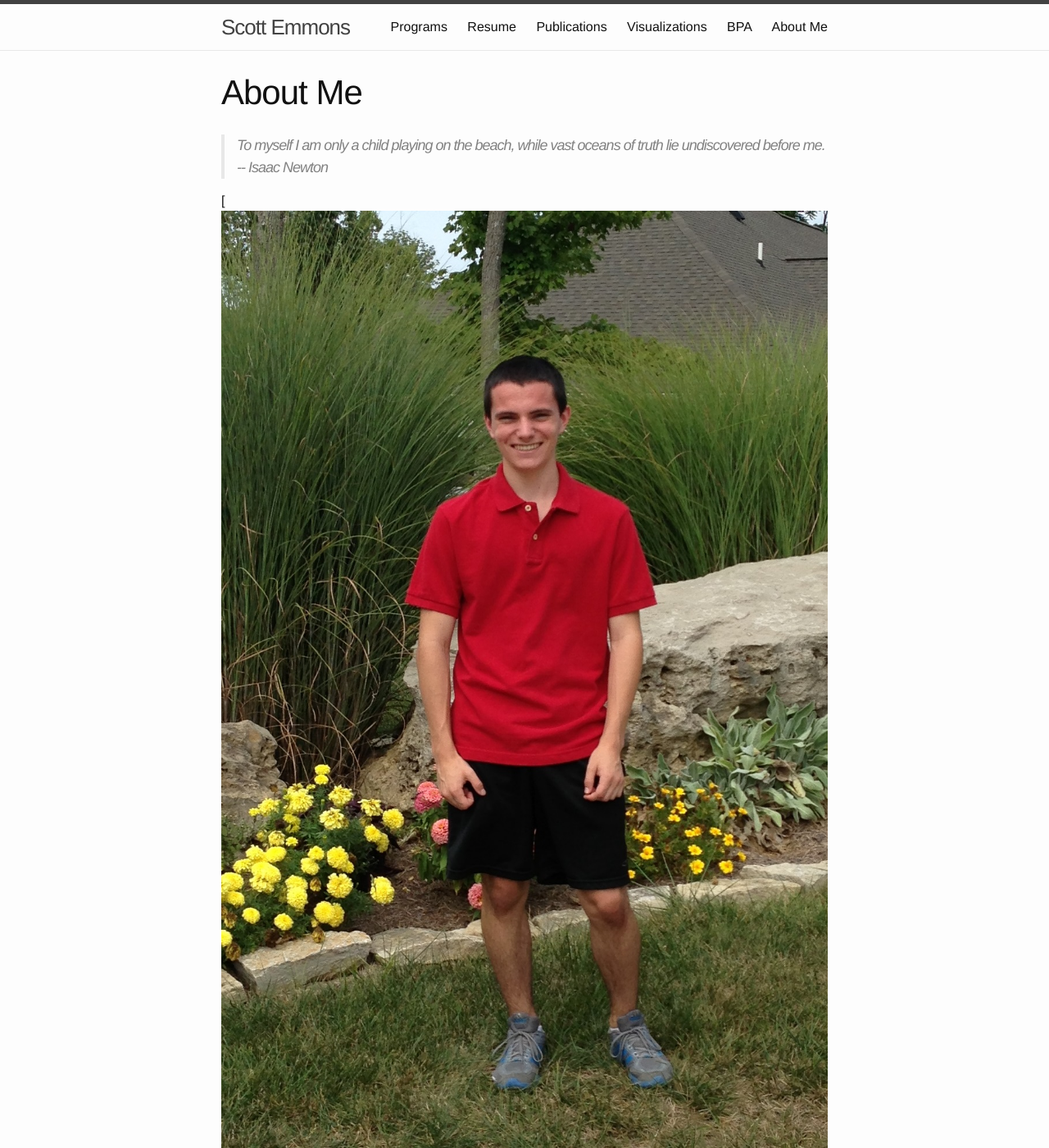
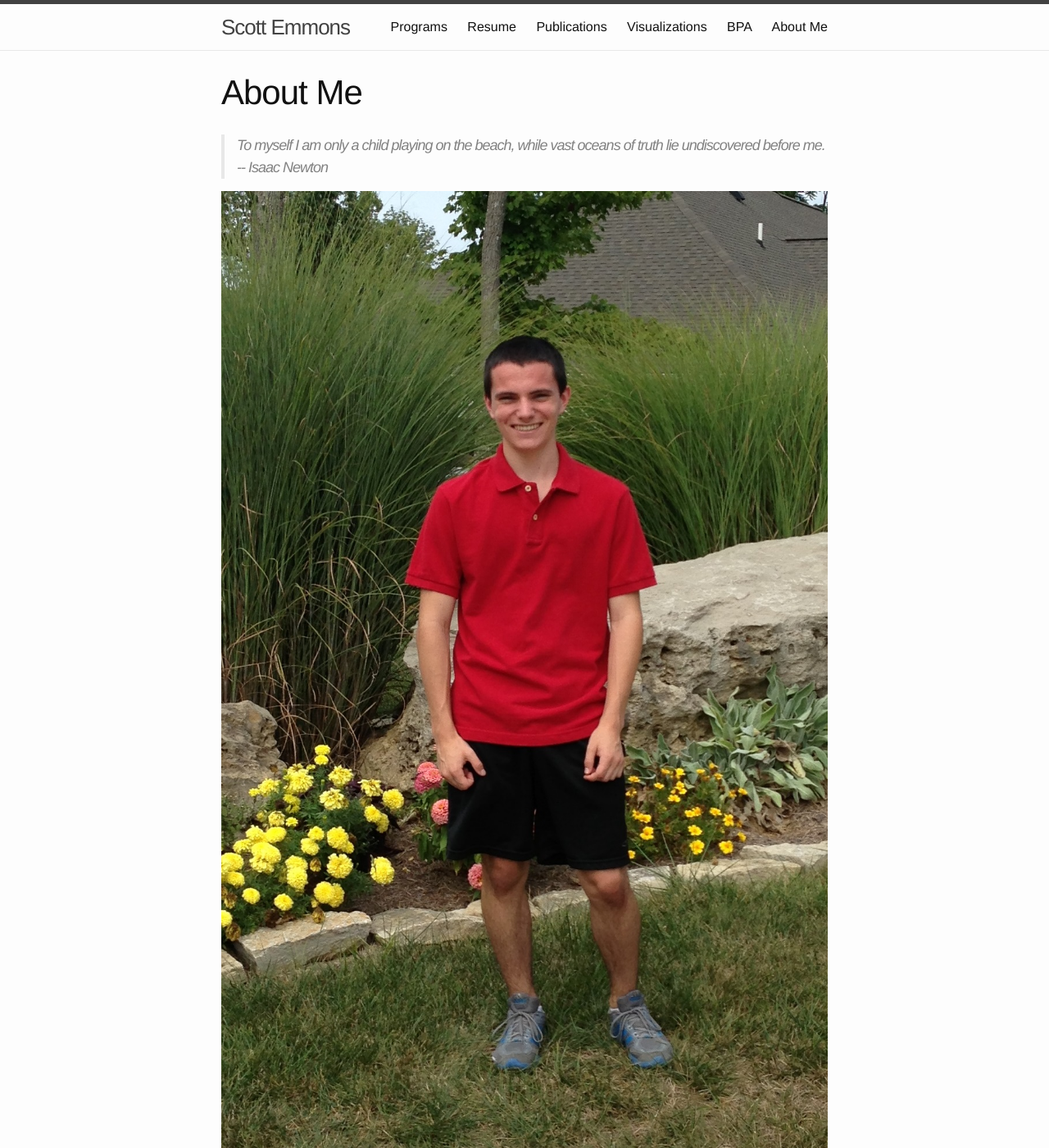
Before and after one commit to scottemmons/scottemmons.github.io, a Jekyll site: the page built from about-me/index.markdown, in a window 1280 px wide and 1400 px high. Shown: the whole window at 82% size. Built offline with Jekyll 4.4.1, drawn with Linux system fonts in a browser that asks for light colours.

Commit message:
removing extraneous braces

```diff
--- a/about-me/index.markdown
+++ b/about-me/index.markdown
@@ -13,7 +13,7 @@ wordpress_id: 4
 
 
 
-[![A Picture of Me](/assets/About-Me-Picture.jpg)]
+![A Picture of Me](/assets/About-Me-Picture.jpg)
 
 I know how Newton felt! I am fascinated by the world around me, and I have deep desire not just to know things, but to understand them. I love to learn, and I am interested in a wide variety of topics ranging from history to technology. If not quite as well as Isaac Newton, I enjoy asking questions and attempting to grasp the big ideas of many subjects.
 
```
